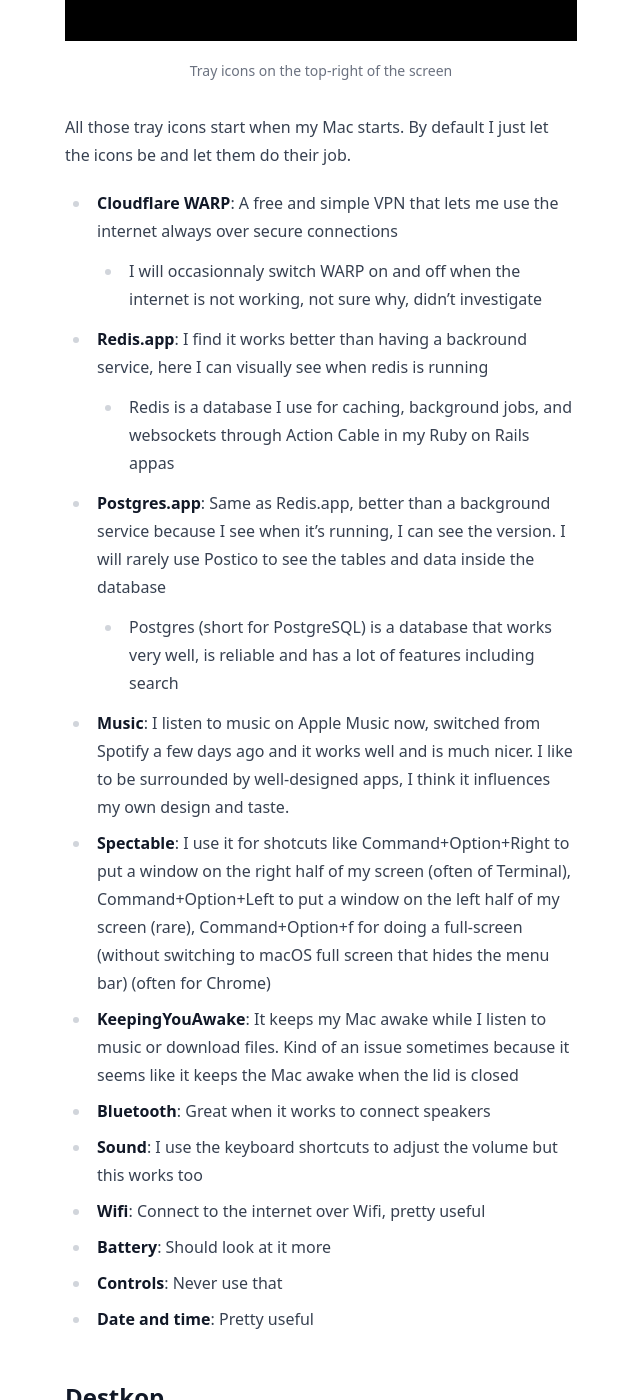
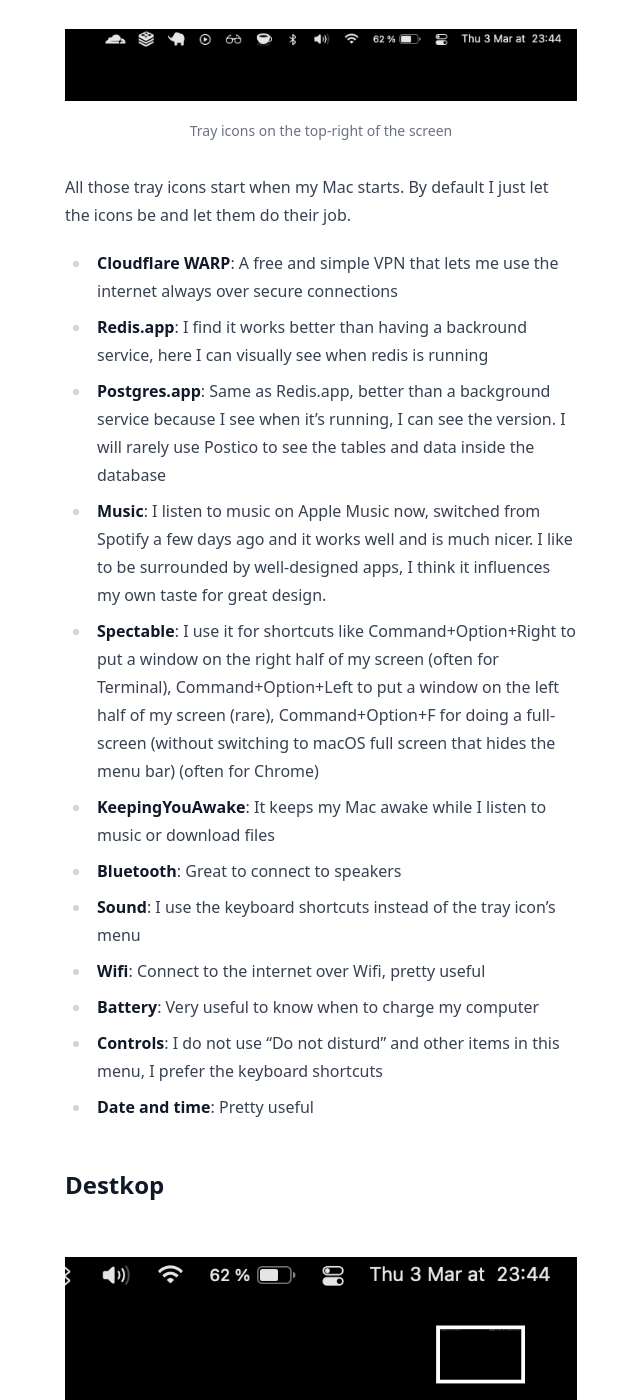
Before and after one commit to dorianmariefr/dorianmarie.fr, a Jekyll site: the page built from computer.md, in a window 1280 px wide and 1400 px high, scrolled down 1753 px. Shown: the whole window, without its empty margins (319-959 px from the left). Built offline with Jekyll 4.4.1, drawn with Linux system fonts in a browser that asks for light colours; some of the changed text lies outside the part shown.

Commit message:
better article about how i use my computer

```diff
--- a/computer.md
+++ b/computer.md
@@ -3,6 +3,8 @@ title: How I Use My Computer
 layout: default
 indexed: true
 ---
+
+I'm going to show you how I use my computer.
 
 <figure>
   <a href="/img/menubar.png"><img src="/img/menubar.png" alt="Menu bar" /></a>
@@ -20,8 +22,7 @@ indexed: true
 
 I use a Macbook Air as my personal laptop, with macOS.
 
-I could remove this icon by hiding the menu bar for instance but it's
-important, it lets me access my system information, my storage space,
+I use it to access my system information, my storage space,
 all all the settings mainly.
 
 ### Application menu
@@ -32,13 +33,12 @@ all all the settings mainly.
 </figure>
 
 It's not a coincidence that this is the Terminal, that's where I spend
-most of my time when I'm not on Chrome, and that's where I write code
-which is my main activity.
+most of my time when I'm not on Chrome, and that's where I write code.
 
 I don't use the menu very often, I would say I either go to the Preferences
 or go to Help and search for what I'm trying to do.
 
-If I would use something regularly I would make a shortcut for it.
+If I would use something regularly I would make a shortcut for it. (like Archive, Send and Reply in Mail.app)
 
 Shortcuts in macOS are based on menu item labels and using search in Help will
 locate the menu item visually for me, very nice.
@@ -54,19 +54,16 @@ All those tray icons start when my Mac starts. By default I just let the icons b
 
 - **Cloudflare WARP**: A free and simple VPN that lets me use the internet always over
   secure connections
-  - I will occasionnaly switch WARP on and off when the internet is not working, not sure why, didn't investigate
 - **Redis.app**: I find it works better than having a backround service, here I can visually see when redis is running
-  - Redis is a database I use for caching, background jobs, and websockets through Action Cable in my Ruby on Rails appas
 - **Postgres.app**: Same as Redis.app, better than a background service because I see when it's running, I can see the version. I will rarely use Postico to see the tables and data inside the database
-  - Postgres (short for PostgreSQL) is a database that works very well, is reliable and has a lot of features including search
-- **Music**: I listen to music on Apple Music now, switched from Spotify a few days ago and it works well and is much nicer. I like to be surrounded by well-designed apps, I think it influences my own design and taste.
-- **Spectable**: I use it for shotcuts like Command+Option+Right to put a window on the right half of my screen (often of Terminal), Command+Option+Left to put a window on the left half of my screen (rare), Command+Option+f for doing a full-screen (without switching to macOS full screen that hides the menu bar) (often for Chrome)
-- **KeepingYouAwake**: It keeps my Mac awake while I listen to music or download files. Kind of an issue sometimes because it seems like it keeps the Mac awake when the lid is closed
-- **Bluetooth**: Great when it works to connect speakers
-- **Sound**: I use the keyboard shortcuts to adjust the volume but this works too
+- **Music**: I listen to music on Apple Music now, switched from Spotify a few days ago and it works well and is much nicer. I like to be surrounded by well-designed apps, I think it influences my own taste for great design.
+- **Spectable**: I use it for shortcuts like Command+Option+Right to put a window on the right half of my screen (often for Terminal), Command+Option+Left to put a window on the left half of my screen (rare), Command+Option+F for doing a full-screen (without switching to macOS full screen that hides the menu bar) (often for Chrome)
+- **KeepingYouAwake**: It keeps my Mac awake while I listen to music or download files
+- **Bluetooth**: Great to connect to speakers
+- **Sound**: I use the keyboard shortcuts instead of the tray icon's menu
 - **Wifi**: Connect to the internet over Wifi, pretty useful
-- **Battery**: Should look at it more
-- **Controls**: Never use that
+- **Battery**: Very useful to know when to charge my computer
+- **Controls**: I do not use "Do not disturd" and other items in this menu, I prefer the keyboard shortcuts
 - **Date and time**: Pretty useful
 
 ## Destkop
```
Also changed, not shown: other parts of computer.md (+1 -1 lines).
